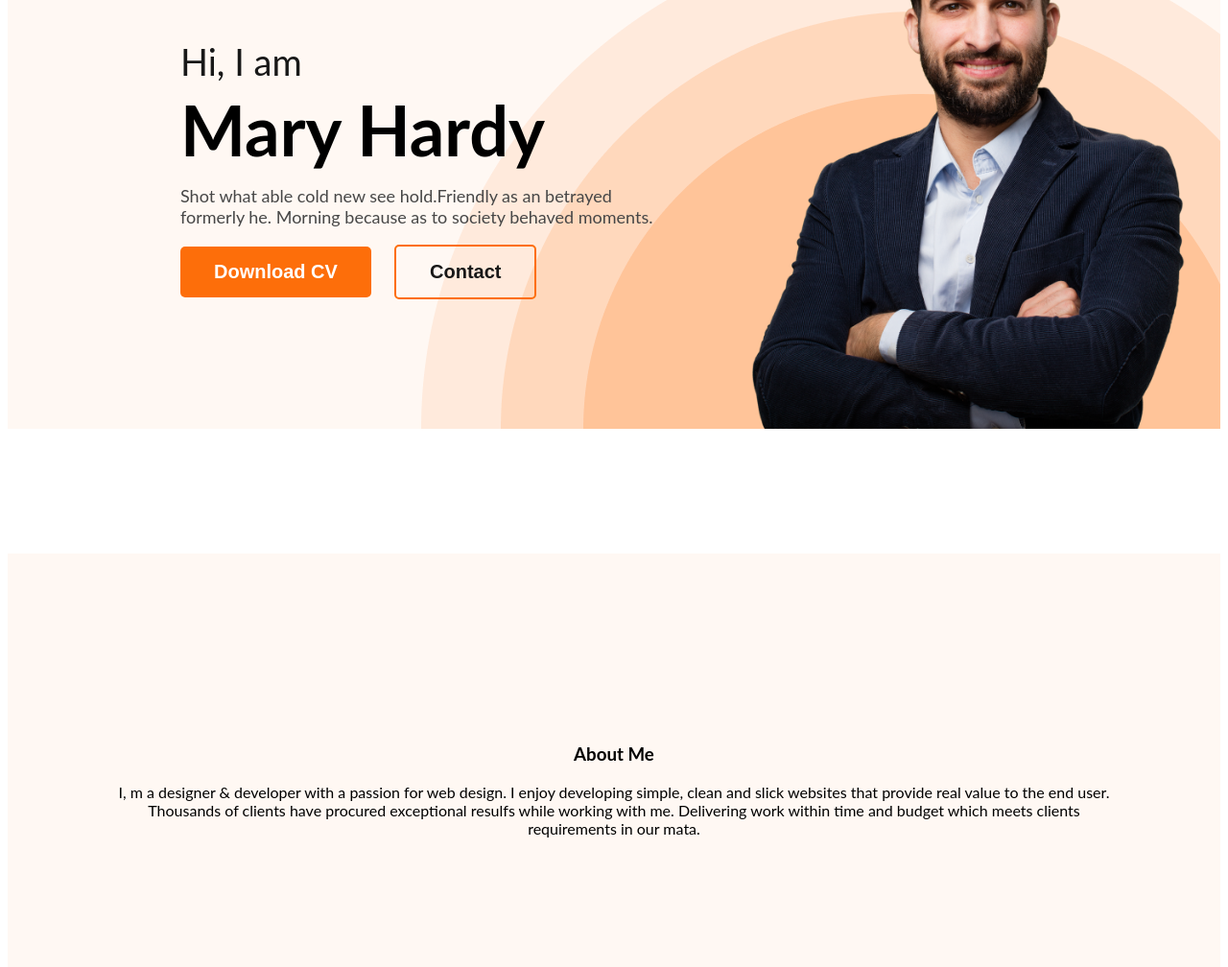
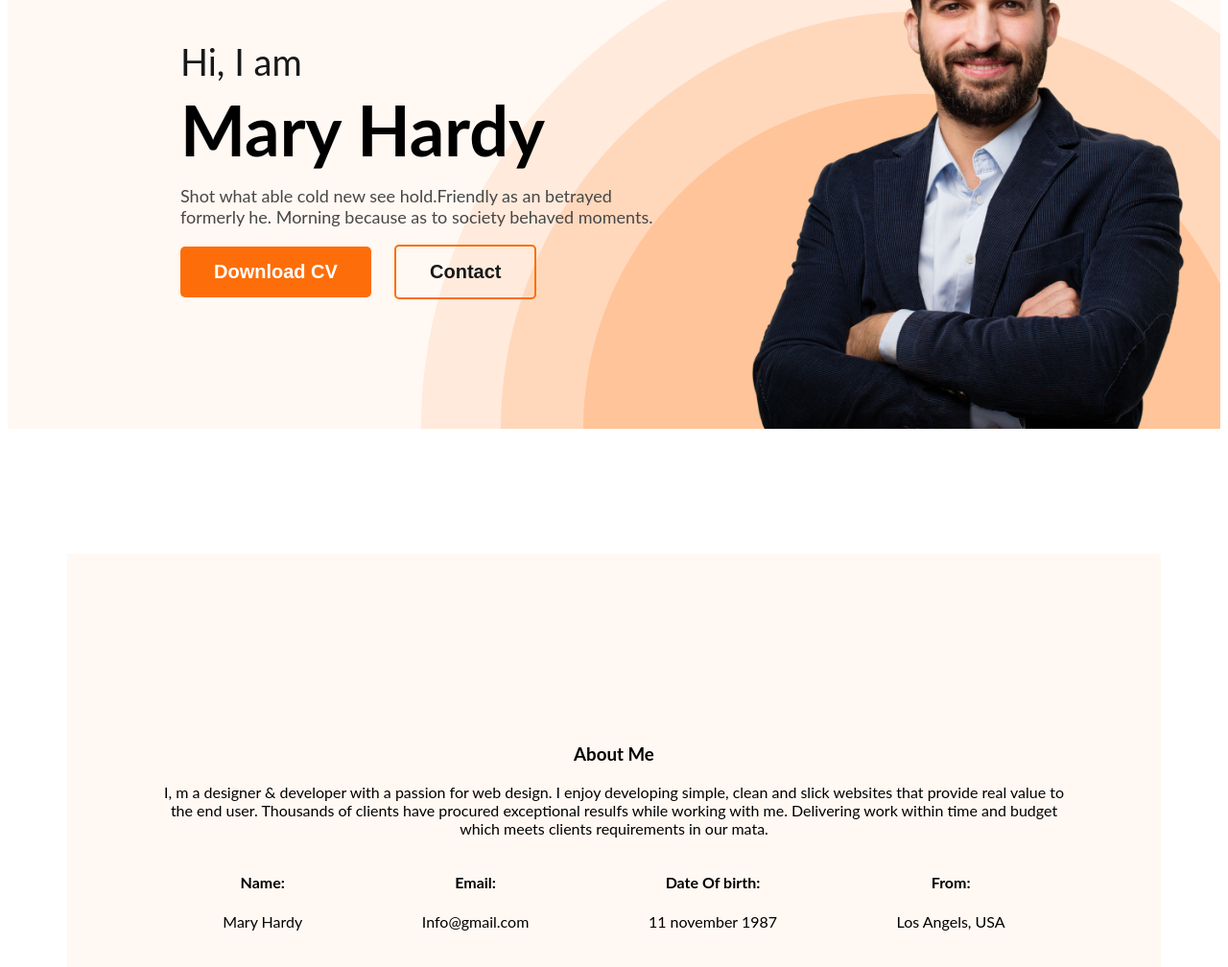
Before and after one commit to TurjoSerao/web-developer-portfolio, a plain HTML site: page index.html in a window 1280 px wide. Shown: the part 284-1292 px from the top of the page at 96% size. Drawn offline with Linux system fonts and the light colour scheme.

Commit message:
added about section

```diff
--- a/index.html
+++ b/index.html
@@ -34,6 +34,24 @@
         <section class="about">
             <h3 class="about-title">About Me</h3>
             <p class="about-paragraph">I, m a designer & developer with a passion for web design. I enjoy developing simple, clean and slick websites that provide real value to the end user. Thousands of clients have procured exceptional resulfs while working with me. Delivering work within time and budget which meets clients requirements in our mata.</p>
+            <div class="about-info-container">
+                <div class="about-info">
+                    <h4 class="info-title">Name:</h4>
+                    <p class="info-description">Mary Hardy</p>
+                </div>
+                <div class="about-info">
+                    <h4 class="info-title">Email:</h4>
+                    <p class="info-description">Info@gmail.com</p>
+                </div>
+                <div class="about-info">
+                    <h4 class="info-title">Date Of birth:</h4>
+                    <p class="info-description">11 november 1987</p>
+                </div>
+                <div class="about-info">
+                    <h4 class="info-title">From:</h4>
+                    <p class="info-description">Los Angels, USA</p>
+                </div>
+            </div>
         </section>
     </main>
     <footer>
--- a/styles/style.css
+++ b/styles/style.css
@@ -102,6 +102,12 @@ nav a {
     margin-left: 20px;
 }
 
+/* main section style */
+main {
+    max-width: 1140px;
+    margin: 0 auto;
+}
+
 /* about section style\ */
 
 .about {
@@ -110,5 +116,9 @@ nav a {
     padding: 180px 100px;
     background-color: #FFF8F3;
     text-align: center;
-    align-content: center;
 }
+
+.about-info-container {
+    display: flex;
+    justify-content: space-around;
+}
```
